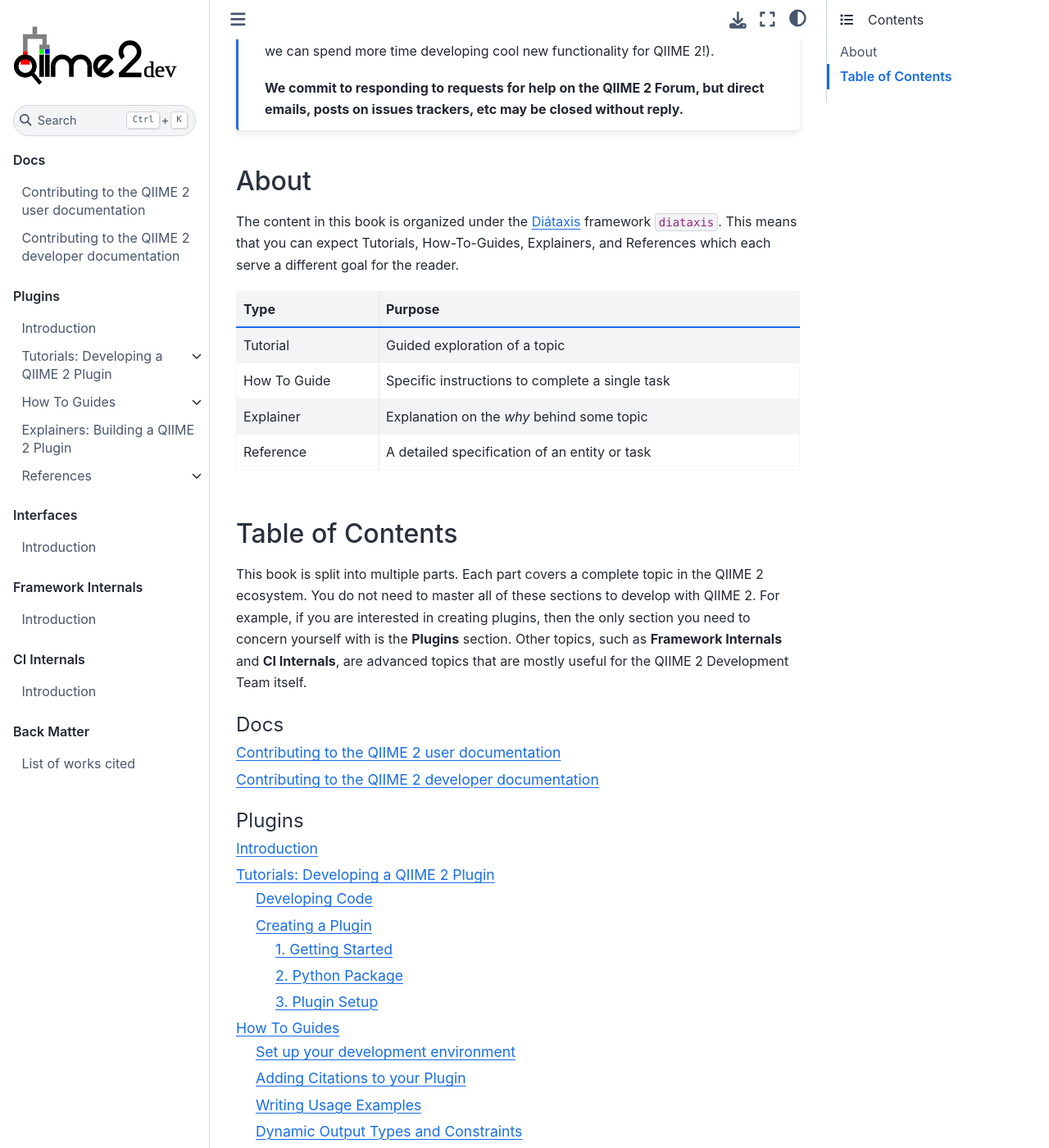
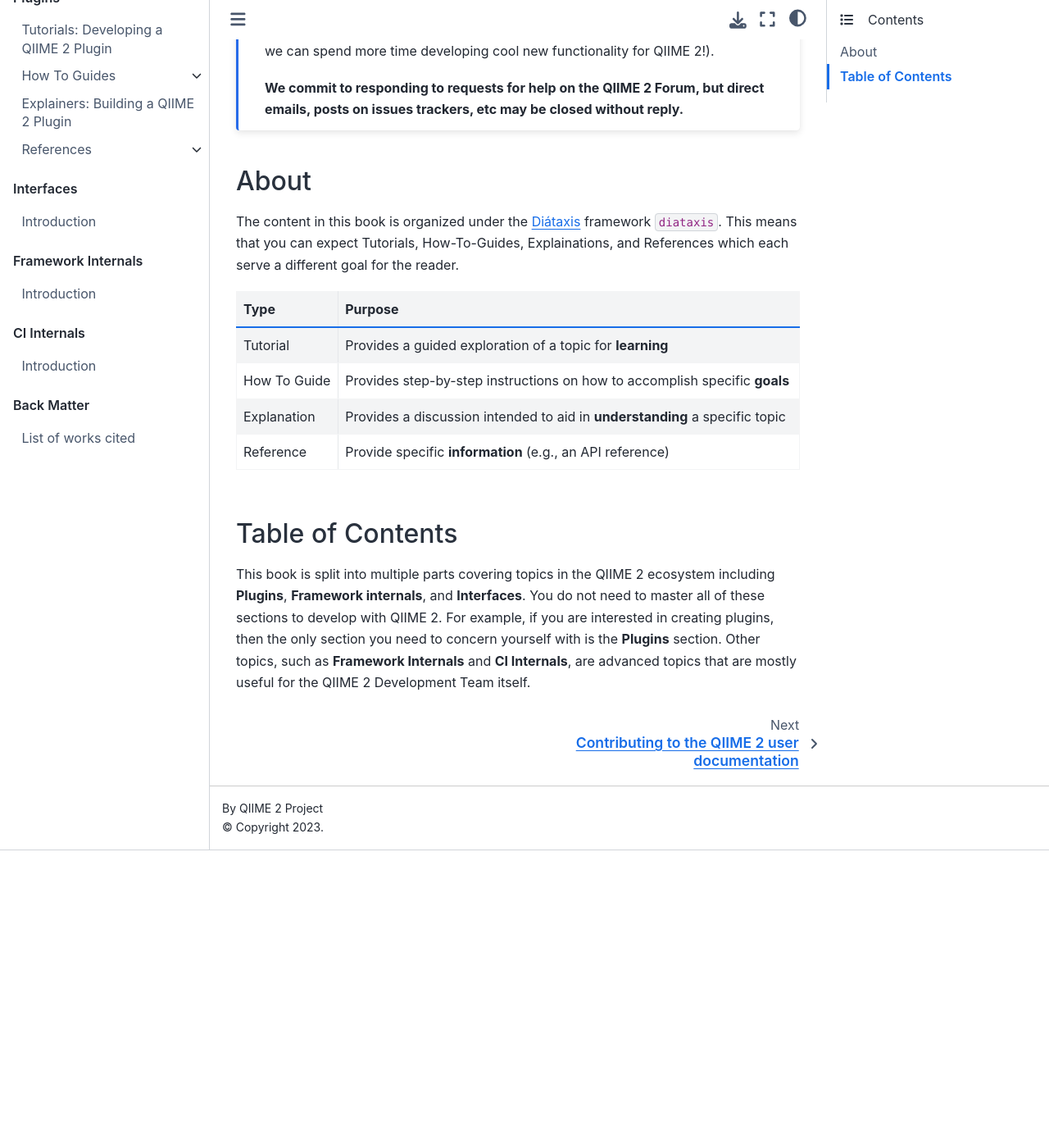
Before and after one commit to caporaso-lab/developing-with-qiime2, a Jupyter Book: the page built from book/intro.md, in a window 1280 px wide and 1400 px high, scrolled down 530 px. Shown: the whole window at 82% size. Built offline with Jupyter Book 1.0.4 settings and Sphinx 7.4.7 and the Sphinx Book theme 1.1.4, drawn with Linux system fonts in a browser that asks for light colours; cross-references to code outside the pages are shown as plain code; after the commit the page ends 1567 px from its top, so only the background shows below that; some of the changed text lies outside the part shown.

Commit message:
add early content, hide some empty content
working toward "always complete, never done"

````diff
--- a/book/_toc.yml
+++ b/book/_toc.yml
@@ -12,31 +12,31 @@ parts:
 
   - caption: "Plugins"
     chapters:
-      - file: plugins/intro
-        title: Introduction
+      # - file: plugins/intro
+      #  title: Introduction
       - file: plugins/tutorials/intro
-        sections:
-          - file: plugins/tutorials/developing-code
-          - file: plugins/tutorials/create/intro
-            options:
-              numbered: true
-            sections:
-              - file: plugins/tutorials/create/getting-started
-              - file: plugins/tutorials/create/package
-              - file: plugins/tutorials/create/plugin
+        # sections:
+        #   - file: plugins/tutorials/developing-code
+        #   - file: plugins/tutorials/create/intro
+        #     options:
+        #       numbered: true
+        #     sections:
+        #       - file: plugins/tutorials/create/getting-started
+        #       - file: plugins/tutorials/create/package
+        #       - file: plugins/tutorials/create/plugin
       - file: plugins/how-to-guides/intro
         sections:
           - file: plugins/how-to-guides/set-up-development-environment
-          - file: plugins/how-to-guides/add-citation
-          - file: plugins/how-to-guides/usage-example
-          - file: plugins/how-to-guides/type-map
-          - file: plugins/how-to-guides/add-ci
-          - file: plugins/how-to-guides/format-validation-levels.md
+          # - file: plugins/how-to-guides/add-citation
+          # - file: plugins/how-to-guides/usage-example
+          # - file: plugins/how-to-guides/type-map
+          # - file: plugins/how-to-guides/add-ci
+          # - file: plugins/how-to-guides/format-validation-levels.md
       - file: plugins/explainers/intro
       - file: plugins/references/intro
         sections:
           - file: plugins/references/antipatterns
-          - file: plugins/references/usage-api
+          # - file: plugins/references/usage-api
 
   - caption: "Interfaces"
     chapters:
--- a/book/intro.md
+++ b/book/intro.md
@@ -17,7 +17,7 @@ This is preferred over contacting developers directly as there are many develope
 
 ## About
 The content in this book is organized under the [Diátaxis](https://diataxis.fr/) framework {cite}`diataxis`.
-This means that you can expect Tutorials, How-To-Guides, Explainers, and References which each serve a different goal for the reader.
+This means that you can expect Tutorials, How-To-Guides, Explainations, and References which each serve a different goal for the reader.
 
 ```{list-table}
 :header-rows: 1
@@ -26,26 +26,20 @@ This means that you can expect Tutorials, How-To-Guides, Explainers, and Referen
   - Purpose
 
 * - Tutorial
-  - Guided exploration of a topic
+  - Provides a guided exploration of a topic for **learning**
 
 * - How To Guide
-  - Specific instructions to complete a single task
+  - Provides step-by-step instructions on how to accomplish specific **goals**
 
-* - Explainer
-  - Explanation on the *why* behind some topic
+* - Explanation
+  - Provides a discussion intended to aid in **understanding** a specific topic
 
 * - Reference
-  - A detailed specification of an entity or task
+  - Provide specific **information** (e.g., an API reference)
 ```
 
 ## Table of Contents
-This book is split into multiple parts.
-Each part covers a complete topic in the QIIME 2 ecosystem.
+This book is split into multiple parts covering topics in the QIIME 2 ecosystem including **Plugins**, **Framework internals**, and **Interfaces**.
 You do not need to master all of these sections to develop with QIIME 2.
-For example, if you are interested in creating plugins,
-then the only section you need to concern yourself with is the **Plugins** section.
-Other topics, such as **Framework Internals** and **CI Internals**,
-are advanced topics that are mostly useful for the QIIME 2 Development Team itself.
-
-```{tableofcontents}
-```
+For example, if you are interested in creating plugins, then the only section you need to concern yourself with is the **Plugins** section.
+Other topics, such as **Framework Internals** and **CI Internals**, are advanced topics that are mostly useful for the QIIME 2 Development Team itself.
--- a/book/plugins/explainers/intro.md
+++ b/book/plugins/explainers/intro.md
@@ -1,2 +1,6 @@
 (start-plugin-explainers)=
 # Explainers: Building a QIIME 2 Plugin
+
+```{note}
+While *Developing with QIIME 2* is in early development, the original [QIIME 2 Developer Documentation](https://dev.qiime2.org) is the best resource for this information.
+```
--- a/book/plugins/references/intro.md
+++ b/book/plugins/references/intro.md
@@ -2,3 +2,7 @@
 
 ```{tableofcontents}
 ```
+
+```{note}
+You can find the up-to-date but soon-to-be-refactored QIIME 2 framework API documentation [here](https://dev.qiime2.org/latest/api-reference/). (If you're looking to use QIIME 2, rather than develop with QIIME 2, and you ended up on this page, you're most likely looking for the [QIIME 2 Python 3 (i.e., Artifact) API](https://docs.qiime2.org/2023.9/interfaces/artifact-api/).)
+```
--- a/book/plugins/tutorials/intro.md
+++ b/book/plugins/tutorials/intro.md
@@ -1,5 +1,20 @@
 (start-plugin-tutorial)=
 # Tutorials: Developing a QIIME 2 Plugin
 
-```{tableofcontents}
+```{note}
+This content is adapted from some notes I (@gregcaporaso) put together as a temporary "5-minute plugin development tutorial".
+This will be replaced with a much more comprehensive tutorial on this topic, but using [Diátaxis](https://diataxis.fr/) as a guide:
+
+> It’s natural to want to complete large tranches of work before you publish them, so that you have something substantial to show each time. Avoid this temptation - every step in the right direction is worth publishing immediately. [(source)](https://diataxis.fr/foundations/)
+
+... this is a step in that direction.
 ```
+
+1. Nick Bokulich’s lab maintains a template QIIME 2 plugin that is a great start for your plugin. You can find this here:
+[https://github.com/bokulich-lab/q2-plugin-template](https://github.com/bokulich-lab/q2-plugin-template). There’s a link on that page to “Use this template”. Click that, and GitHub will fork that repository and you can start working on your plugin.
+2. To work on the plugin, first install a QIIME 2 development environment (see [](setup-dev-environment)).
+3. Then, clone your new plugin repository and run through the steps in [the plugin template README](https://github.com/bokulich-lab/q2-plugin-template/blob/main/README.md). I created [a test plugin](https://github.com/gregcaporaso/q2-this-is-a-test) on 27 July 2023 and confirmed that it all works.
+4. Next, add an action. Let's create one that that takes a `FeatureTable[Frequency]` (e.g., a biom file) as input and generates one as output. I created [an action in my test plugin](https://github.com/gregcaporaso/q2-this-is-a-test/blob/894918c4ecfcc936a83031a39404782e4a2a31e1/q2_this_is_a_test/plugin_setup.py) with this signature - all it does is return a copy of the input table. Feel free to copy this into your plugin.
+5. Then, run `qiime dev refresh-cache`, and then `qiime --help`. You should see your new plugin in the list of plugins. If you call help on it, you should see your new action.
+
+[This link](https://dev.qiime2.org/latest/actions/methods/) provides more context on adding an action to your plugin.
````
Also changed, not shown: book/plugins/intro.md (+3 -0 lines).
